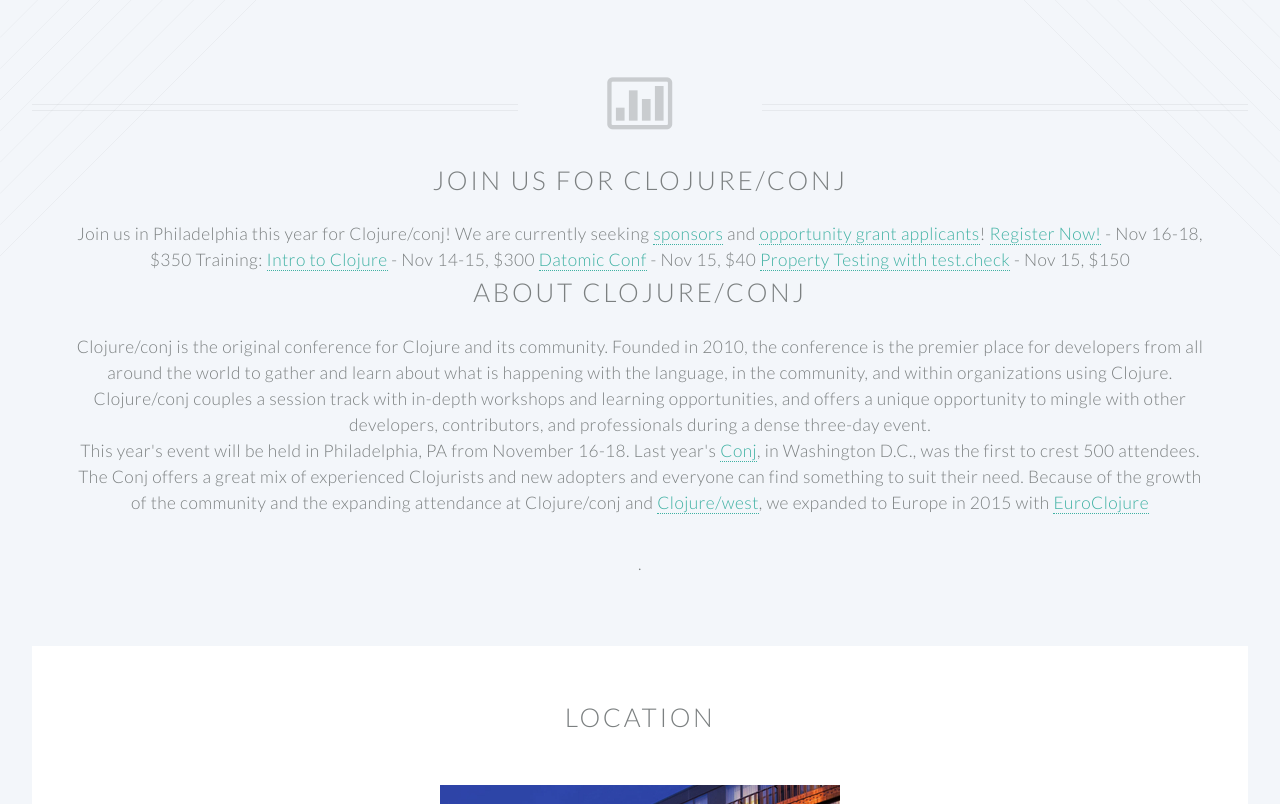
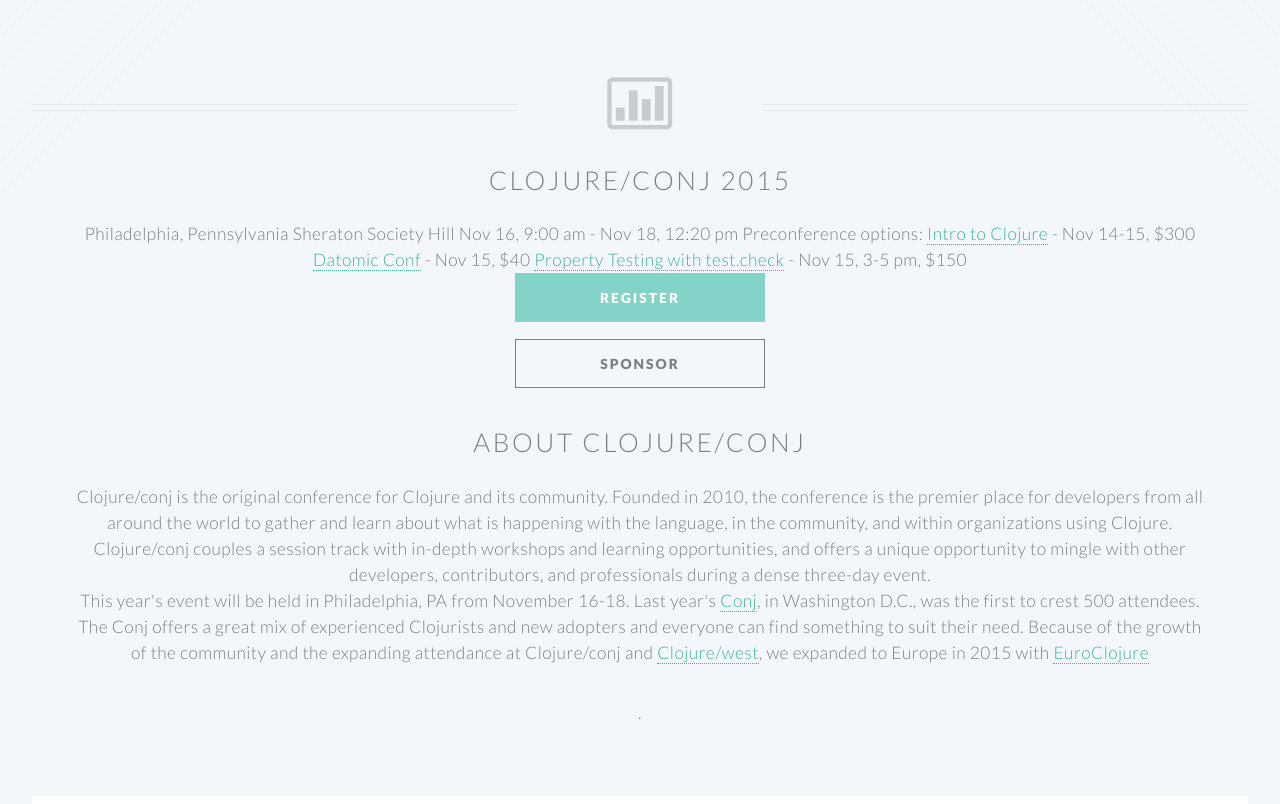
Before and after one commit to clojureconj/clojureconj.github.io, a Jekyll site: the page built from index.html, in a window 1280 px wide and 900 px high, scrolled down 547 px, cut to the strip 96-900 px from the top of the window. Built offline with Jekyll 4.4.1, drawn with Linux system fonts in a browser that asks for light colours.

Commit message:
clean up home page

```diff
--- a/_layouts/home.html
+++ b/_layouts/home.html
@@ -43,14 +43,37 @@
 
 			<header class="special container">
 					<span class="icon fa-bar-chart-o"></span>
-					<h2>Join us for Clojure/conj</h2>
-					<p>Join us in Philadelphia this year for Clojure/conj!<br>
-					   We are currently seeking <a href="sponsorship">sponsors</a> and <a href="opportunity">opportunity grant applicants</a>!<br/>
-					<a href="https://ti.to/cognitect/clojure-conj-2015">Register Now!</a> - Nov 16-18, $350<br/><br/>
-					Training:<br/>
+					<h2>Clojure/conj 2015</h2>
+					<p>Philadelphia, Pennsylvania<br/>
+					   Sheraton Society Hill</br>
+					   Nov 16, 9:00 am - Nov 18, 12:20 pm<br/>
+
+						<!--
+					<a href="https://ti.to/cognitect/clojure-conj-2015">Register Now!</a><br/>
+					We are currently seeking <a href="sponsorship">sponsors</a> and <a href="opportunity">opportunity grant applicants</a>!<br/>
+						<footer>
+					-->
+
+
+
+							<!--
+						</footer>
+			-->
+
+
+
+					<br/>
+					Preconference options:<br/>
 					<a href="training">Intro to Clojure</a> - Nov 14-15, $300<br/>
 					<a href="training">Datomic Conf</a> - Nov 15, $40<br/>
-					<a href="training">Property Testing with test.check</a> - Nov 15, $150</p><br/>
+					<a href="training">Property Testing with test.check</a> - Nov 15, 3-5 pm, $150</p><br/>
+
+					<ul class="buttons">
+					 <!-- <li><a href="opportunity" class="button">opp grant</a></li> -->
+					  <li><a href="https://ti.to/cognitect/clojure-conj-2015" class="button special">register</a></li>
+					  <li><a href="sponsorship" class="button">sponsor</a></li>
+					</ul>
+
 					<h2>About Clojure/conj</h2>
 					<p>Clojure/conj is the original conference for Clojure and its community.  Founded in 2010, the conference is the premier place for developers from all around the world to gather and learn about what is happening with the language, in the community, and within organizations using Clojure. Clojure/conj couples a session track with in-depth workshops and learning opportunities, and offers a unique opportunity to mingle with other developers, contributors, and professionals during a dense three-day event.</p>
 					<br/>
```
